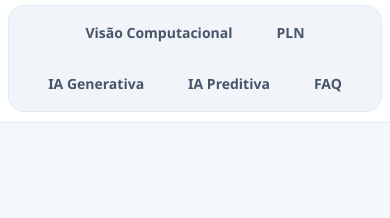
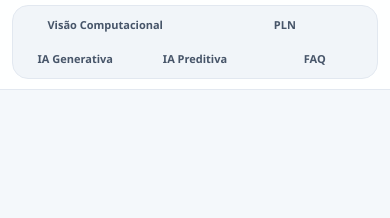
Before and after one commit to MariaClaraCortez/display, a website: page hub-ia/index.html in a window 390 px wide. Shown: the part 51-269 px from the top of the page. Drawn offline with Linux system fonts and the light colour scheme.

Commit message:
add terminei o responsive do nav

```diff
--- a/hub-ia/css/responsive.css
+++ b/hub-ia/css/responsive.css
@@ -18,6 +18,21 @@
         display: flex;
         flex-wrap: wrap;
         justify-content: center;
+        gap: 4px;
+        padding: 4px;
+    }
+
+    .nav__item{
+        flex: 1 1 calc(33.333% - 6px);
+        text-align: center;
+    }
+
+    .nav__link{
+        width: 100%;
+        font-size: 1.1rem;
+        padding: 6px 4px;
+        display: block;
+        white-space: nowrap;
     }
 
     .section-ia__text{
```
